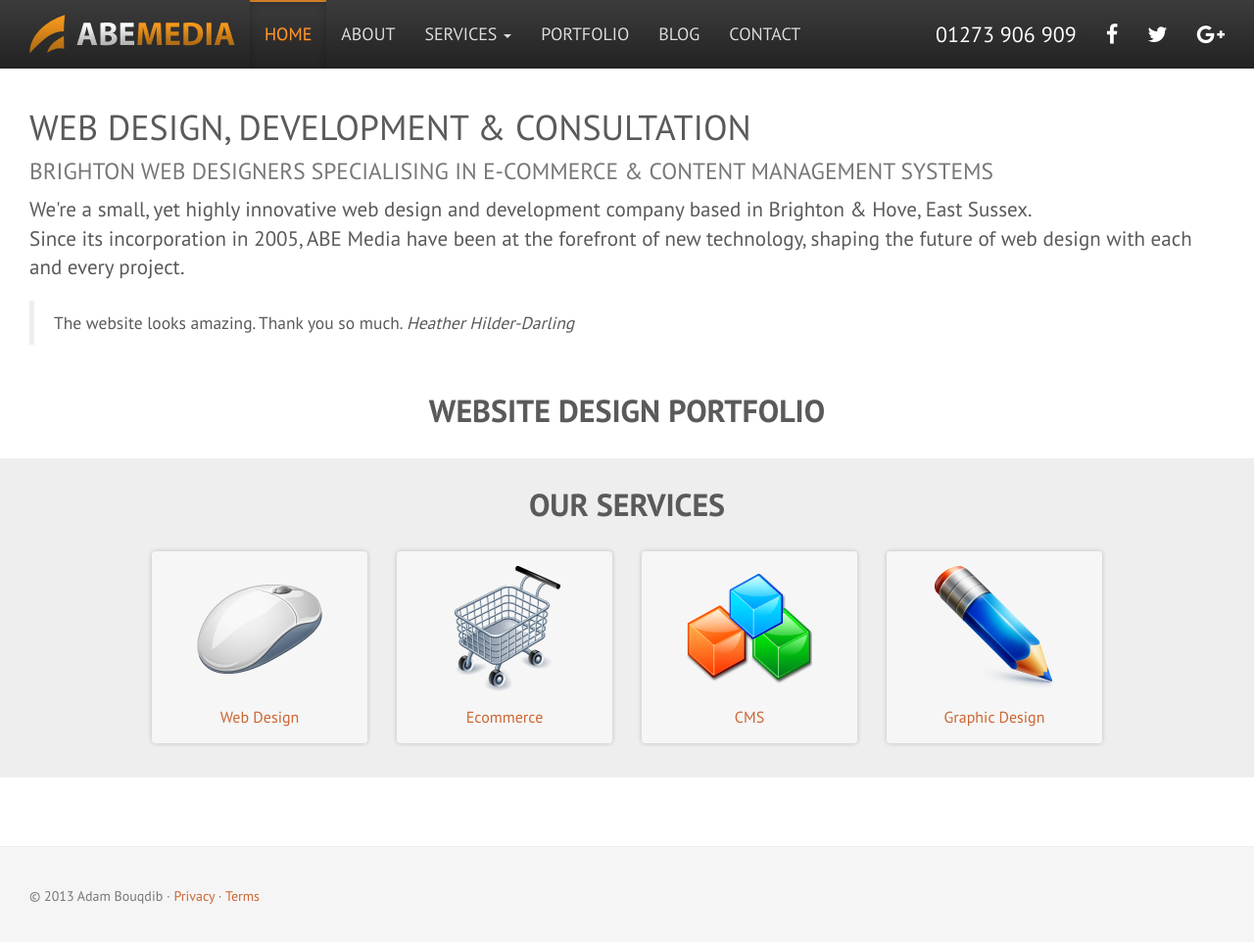
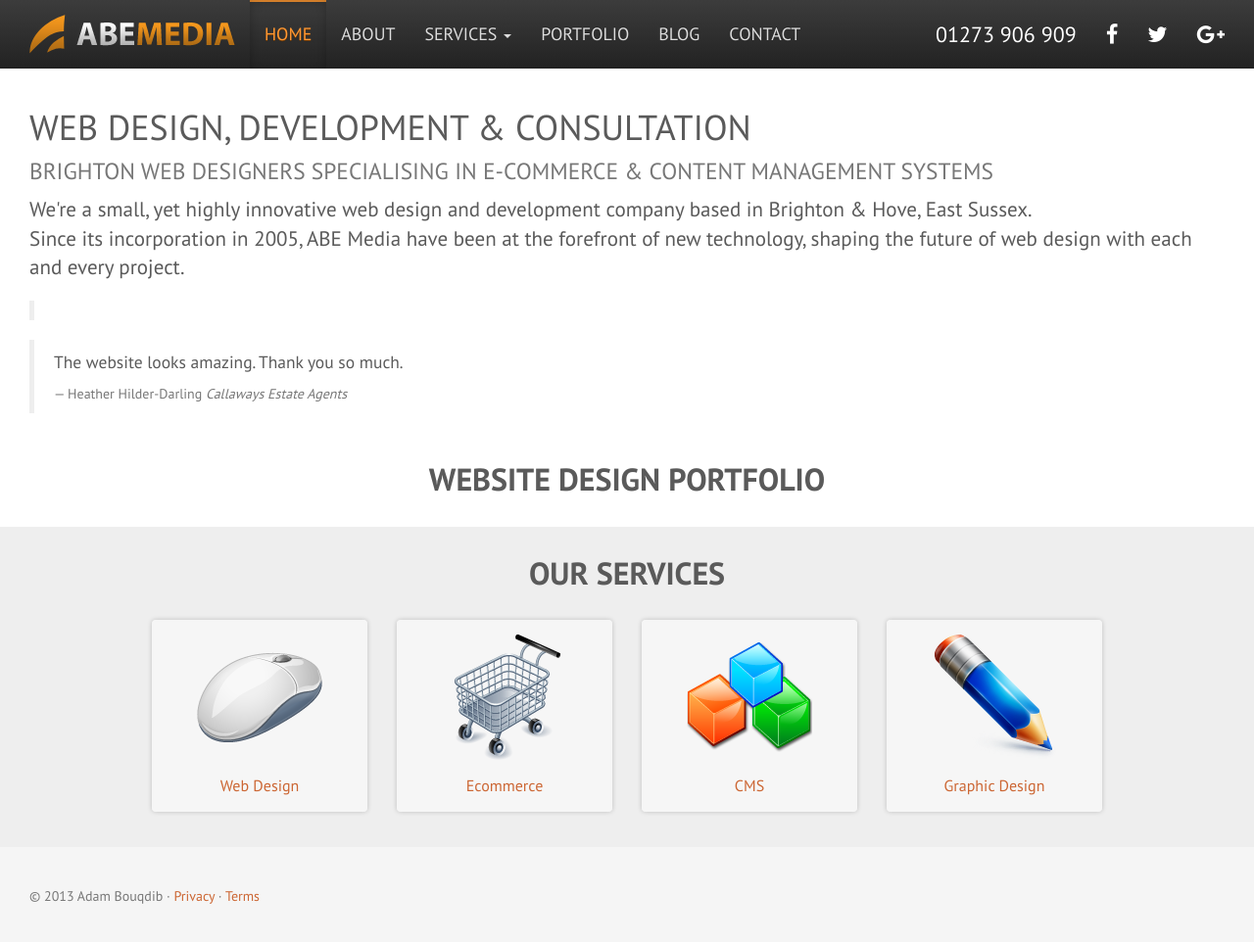
Before and after one commit to abemedia/abemedia.github.io, a Jekyll site: the page built from index.html, in a window 1280 px wide and 965 px high. Shown: the top 962 px of the window at 98% size. Built offline with Jekyll 4.4.1, drawn with Linux system fonts in a browser that asks for light colours; nearby versions of some CDN libraries.

Commit message:
Update index.html

```diff
--- a/index.html
+++ b/index.html
@@ -23,6 +23,10 @@ bottom:
 <p class="lead">We're a small, yet highly innovative web design and development company based in Brighton &amp; Hove, East Sussex.<br>
 Since its incorporation in 2005, ABE Media have been at the forefront of new technology, shaping the future of web design with each and every project.</p>
 <blockquote>
-The website looks amazing. Thank you so much.
-<cite>Heather Hilder-Darling</cite>
+
+<cite></cite>
 </blockquote>
+<blockquote>
+  <p>The website looks amazing. Thank you so much.</p>
+  <small>Heather Hilder-Darling <cite title="Callaways Estate Agents">Callaways Estate Agents</cite></small>
+</blockquote>
```
